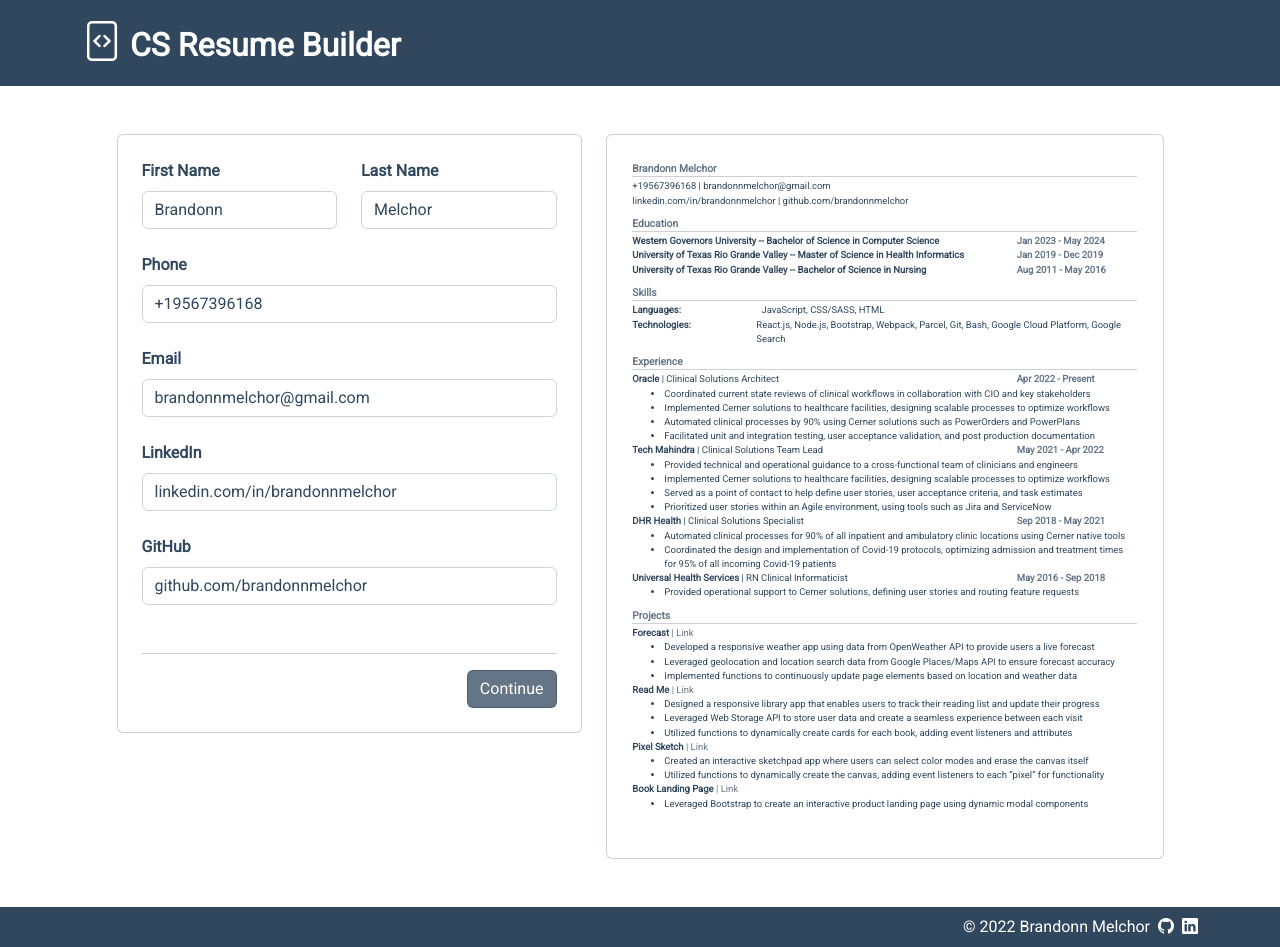
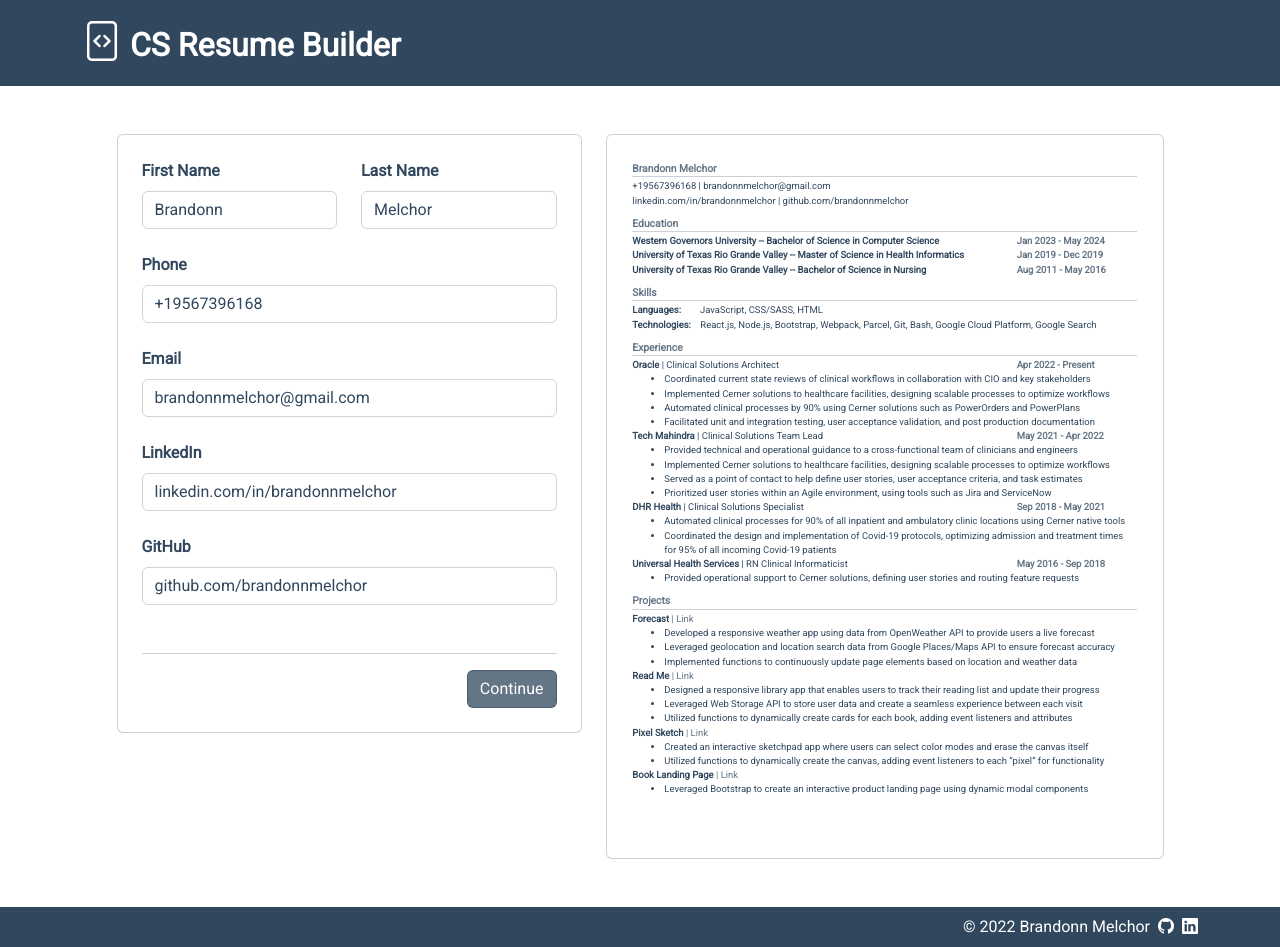
Before and after one commit to brandonnmelchor/resume-builder, a React (Create React App) app: page / in a window 1280 px wide. Built offline with nearby package versions, Linux system fonts and the light colour scheme.

Commit message:
revert style changes from resume

```diff
--- a/src/components/resume_components/Skills.js
+++ b/src/components/resume_components/Skills.js
@@ -9,13 +9,13 @@ export default class Skills extends React.Component {
         <div className="section-header fw-bold gray">Skills</div>
         <hr />
         <div className="section-content">
-          <div className="d-flex">
-            <div className="fw-bold skills-tab">Languages:</div>
-            <div>{languages}</div>
+          <div>
+            <span className="fw-bold">Languages:&emsp;&emsp;</span>
+            <span>{languages}</span>
           </div>
-          <div className="d-flex">
-            <div className="fw-bold skills-tab">Technologies:</div>
-            <div>{technologies}</div>
+          <div>
+            <span className="fw-bold">Technologies:&emsp;</span>
+            <span>{technologies}</span>
           </div>
         </div>
       </div>
--- a/src/styles/styles.scss
+++ b/src/styles/styles.scss
@@ -56,17 +56,3 @@ hr {
     font-size: 11px;
   }
 }
-
-.skills-tab {
-  @media (min-width: 992px) {
-    width: 108.33px;
-  }
-
-  @media (min-width: 1200px) {
-    width: 129.16px;
-  }
-
-  @media (min-width: 1400px) {
-    width: 150px;
-  }
-}
```
